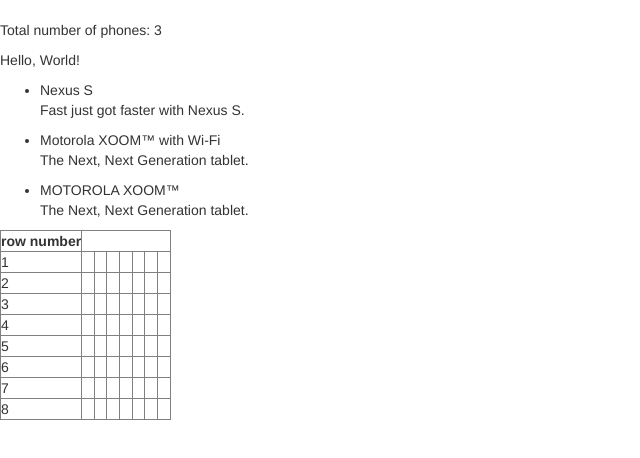
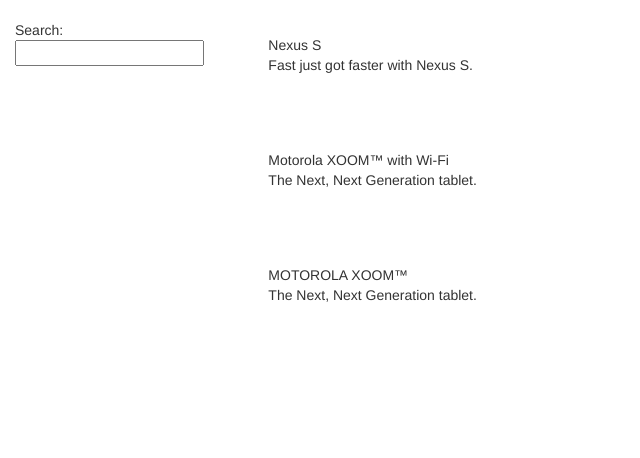
Before and after one commit to kanehjeong/kane-angular-tutorial, a website: page app/index.html in a window 1280 px wide. Shown: the whole page, without its empty margins (0-640 px from the left). Drawn offline with nearby package versions, Linux system fonts and the light colour scheme.

Commit message:
Step 3 Completed

```diff
--- a/app/index.html
+++ b/app/index.html
@@ -1,32 +1,36 @@
 <!doctype html>
-<html lang="en" ng-app="phonecatApp">
+<html lang="en" ng-app="phonecatApp" ng-controller="PhoneListCtrl">
 <head>
   <meta charset="utf-8">
-  <title>Google Phone Gallery</title>
+  <title ng-bind-template="Google Phone Gallery: {{query}}">Google Phone Gallery</title>
   <link rel="stylesheet" href="bower_components/bootstrap/dist/css/bootstrap.css">
   <link rel="stylesheet" href="css/app.css">
   <script src="bower_components/angular/angular.js"></script>
   <script src="js/controllers.js"></script>
 </head>
-<body ng-controller="PhoneListCtrl">
+<body>
 
-  <p>Total number of phones: {{phones.length}}</p>
-  <p>Hello, {{name}}!</p>
+  <div class="container-fluid">
+    <div class="row">
+      <div class="col-md-2">
+        <!--Sidebar content-->
 
-  <ul>
-    <li ng-repeat="phone in phones">
-      <span>{{phone.name}}</span>
-      <p>{{phone.snippet}}</p>
-    </li>
-  </ul>
+        Search: <input ng-model="query">
 
-  <table border="1px">
-    <tr><th>row number</th></tr>
-    <tr ng-repeat="i in [0, 1, 2, 3, 4, 5, 6, 7]">
-      <td>{{i+1}}</td>
-      <td ng-repeat="j in [0, 1, 2, 3, 4, 5, 6]">&nbsp;&nbsp;&nbsp;</td>
-    </tr>
-  </table>
+      </div>
+      <div class="col-md-10">
+        <!--Body content-->
+
+        <ul class="phones">
+          <li ng-repeat="phone in phones | filter:query">
+            <span>{{phone.name}}</span>
+            <p>{{phone.snippet}}</p>
+          </li>
+        </ul>
+
+      </div>
+    </div>
+  </div>
 
 </body>
 </html>
```
Also changed, not shown: test/e2e/scenarios.js (+9 -75 lines).
